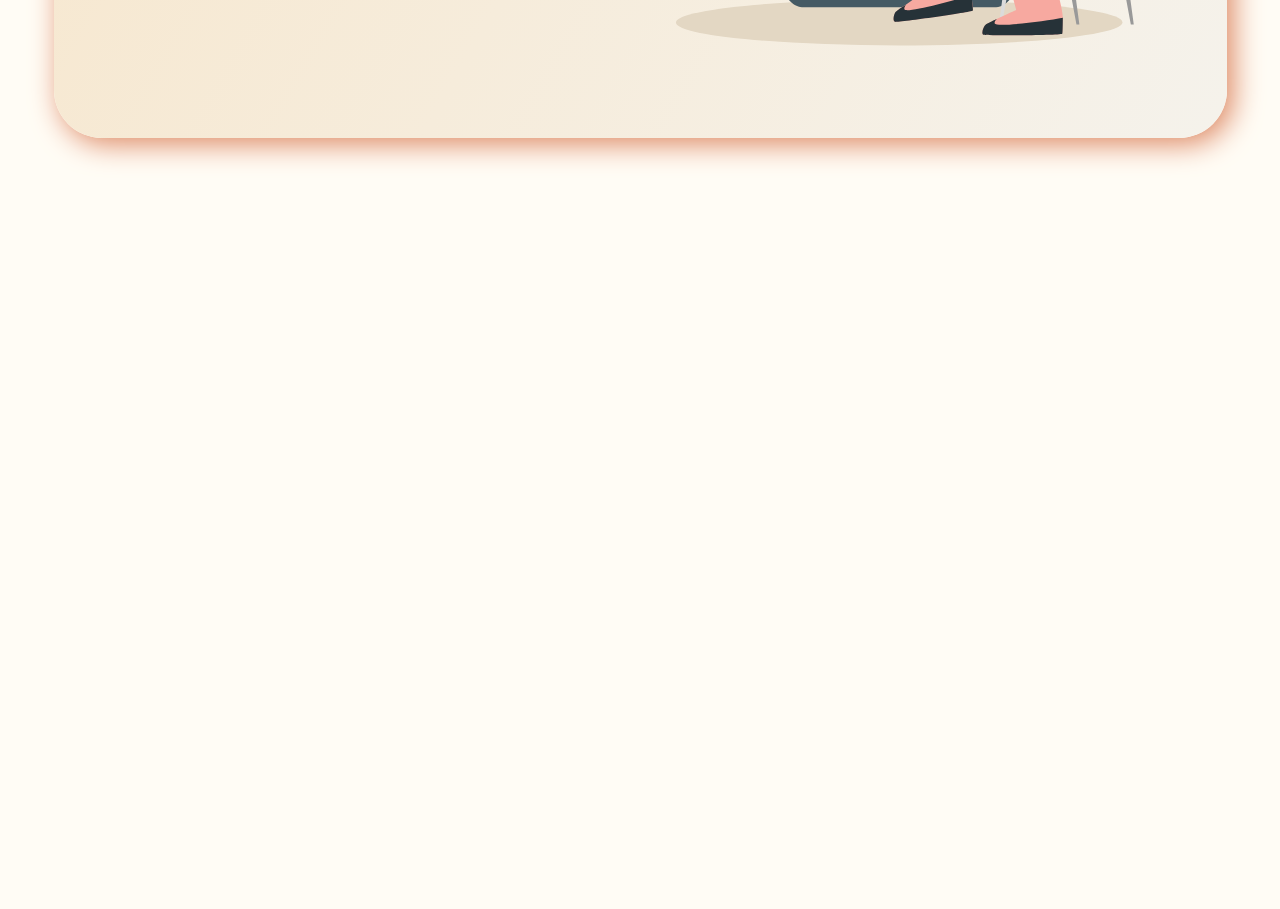
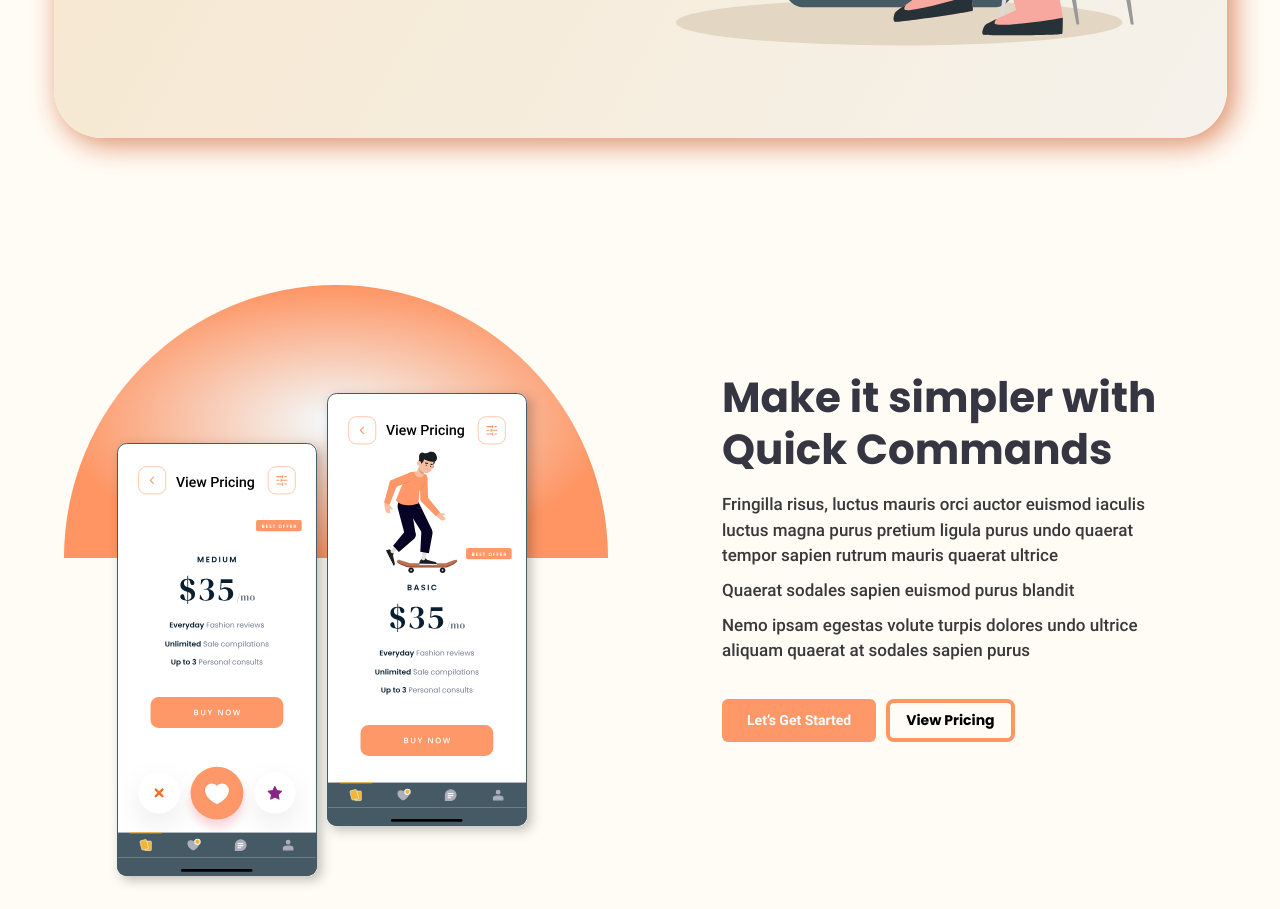
Before and after one commit to fedororova/comu-landing, a plain HTML site: page index.html in a window 1280 px wide. Shown: the part 4018-4927 px from the top of the page. Before the commit the page ends 4303 px from the top, so only its background shows below. Drawn offline with Linux system fonts and the light colour scheme; files whose address does not match are found by name.

Commit message:
add command section

```diff
--- a/css/style.css
+++ b/css/style.css
@@ -128,13 +128,13 @@ img {
     font-size: 14px;
 }
 
-.header__btn {
+.main__btn {
     border: 4px solid #FE9563;
     border-radius: 5px;
     padding: 7px 16px;
 }
 
-.header__btn:hover {
+.main__btn:hover {
     border: 4px solid #000000;
     color: #000000;
 }
@@ -775,3 +775,148 @@ img {
     line-height: 153%;
     color: #000000
 }
+
+.command {
+    width: 100%;
+    padding-bottom: 80px
+}
+
+@media (max-width: 1024px) {
+    .command {
+        padding-bottom: 40px;
+        max-width: 780px;
+    }
+}
+
+.command__wrap {
+    display: flex;
+    align-items: center;
+    justify-content: center;
+    gap: 114px
+}
+
+@media (max-width: 1024px) {
+    .command__wrap {
+        flex-direction: column
+    }
+}
+
+.command__img-wrap {
+    height: 544px
+}
+
+@media (max-width: 576px) {
+    .command__img-wrap {
+        height: 100%
+    }
+}
+
+.command__figure {
+    width: 544px;
+    height: 273px;
+    position: relative;
+    border-radius: 50% 50% 0 0/100% 100% 0 0;
+    background: radial-gradient(50% 50% at 50% 50%, #f3fcff 0, #f3fcff .01%, #fe9563 100%)
+}
+
+@media (max-width: 576px) {
+    .command__figure {
+        width: 420px;
+        height: 250px
+    }
+}
+
+.command__img {
+    position: absolute
+}
+
+@media (max-width: 576px) {
+    .command__img {
+        width: 150px
+    }
+}
+
+.command__img_position_left {
+    top: 150px;
+    left: 45px
+}
+
+@media (max-width: 576px) {
+    .command__img_position_left {
+        top: 95px;
+        left: 42px
+    }
+}
+
+.command__img_position_right {
+    top: 100px;
+    left: 255px
+}
+
+@media (max-width: 576px) {
+    .command__img_position_right {
+        top: 30px;
+        left: 180px
+    }
+}
+
+.command__content {
+    flex-basis: 460px
+}
+
+@media (max-width: 1024px) {
+    .command__content {
+        flex-basis: 100%
+    }
+}
+
+@media (max-width: 576px) {
+    .command__content {
+        padding-top: 100px
+    }
+}
+
+.command__title {
+    color: #353642;
+    padding-bottom: 15px
+}
+
+.command__text-wrap {
+    display: flex;
+    flex-direction: column;
+    gap: 10px
+}
+
+.command__text {
+    font-family: Roboto-Medium, serif;
+    font-size: 17px;
+    line-height: 148%;
+    color: #393939
+}
+
+.command__links-wrap {
+    padding-top: 36px;
+    display: flex;
+    gap: 10px
+}
+
+.command__btn-link {
+    color: #F3FCFF;
+    font-size: 14px;
+    background: #FE9868;
+    border-radius: 6px;
+    padding: 9px 25px;
+    font-family: Roboto-Bold, serif;
+}
+
+.command__btn-link:hover {
+    color: #455a64;
+    background: #fe9563;
+    font-family: Roboto-Bold, serif;
+}
+
+.command__links-wrap .main__btn:hover {
+    border: 4px solid #fe9563;
+    background: #fe9563;
+    color: #455a64;
+}
--- a/index.html
+++ b/index.html
@@ -46,7 +46,7 @@
                     <a class="menu__link" href="#">Pricing</a>
                 </li>
                 <li class="menu__list-item">
-                    <a class="header__btn" href="#">Get Started</a>
+                    <a class="main__btn" href="#">Get Started</a>
                 </li>
             </ul>
         </nav>
@@ -272,6 +272,45 @@
             </div>
         </div>
     </section>
+    <section class="command">
+        <div class="container command__wrap">
+            <div class="command__img-wrap">
+                <div class="command__figure">
+                    <div class="command__img command__img_position_left">
+                        <img src="img/icons/command_img1.svg" alt="icon">
+                    </div>
+                    <div class="command__img command__img_position_right">
+                        <img src="img/icons/command_img2.svg" alt="icon">
+                    </div>
+                </div>
+            </div>
+            <div class="command__content">
+                <h2 class="command__title title">
+                    Make it simpler with Quick Commands
+                </h2>
+                <div class="command__text-wrap">
+                    <p class="command__text">
+                        Fringilla risus, luctus mauris orci auctor euismod iaculis
+                        luctus magna purus pretium ligula purus undo quaerat tempor
+                        sapien rutrum mauris quaerat ultrice
+                    </p>
+                    <p class="command__text">
+                        Quaerat sodales sapien euismod purus blandit
+                    </p>
+                    <p class="command__text">
+                        Nemo ipsam egestas volute turpis dolores undo ultrice aliquam
+                        quaerat at sodales sapien purus
+                    </p>
+                </div>
+                <div class="command__links-wrap">
+                    <a href="#" class="btn-link command__btn-link"
+                    >Let’s Get Started</a
+                    >
+                    <a href="#" class="btn-link main__btn">View Pricing</a>
+                </div>
+            </div>
+        </div>
+    </section>
 </main>
 <script src="/js/index.js"></script>
 </body>
```
Also changed, not shown: img/icons/command_img1.svg (added), img/icons/command_img2.svg (added).
